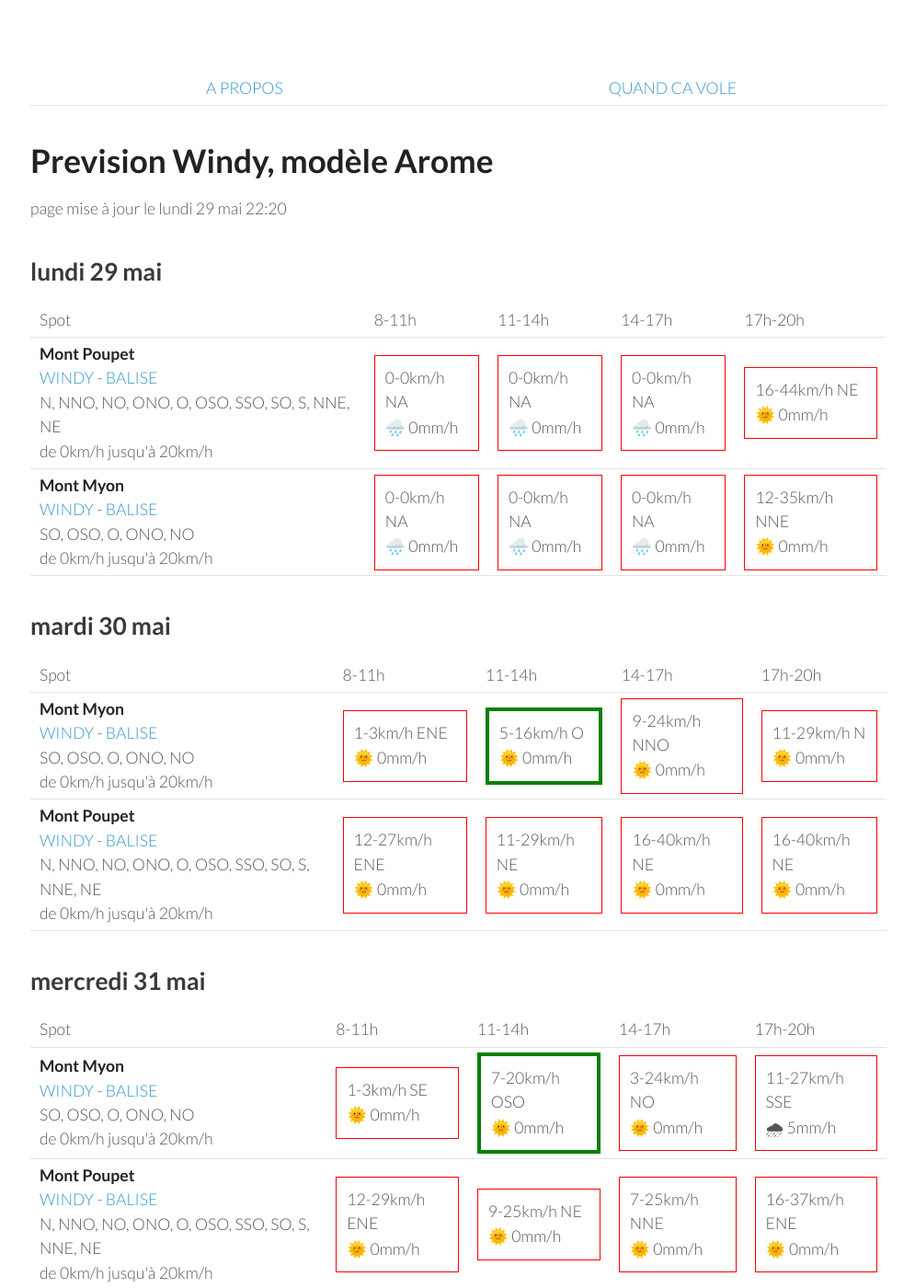
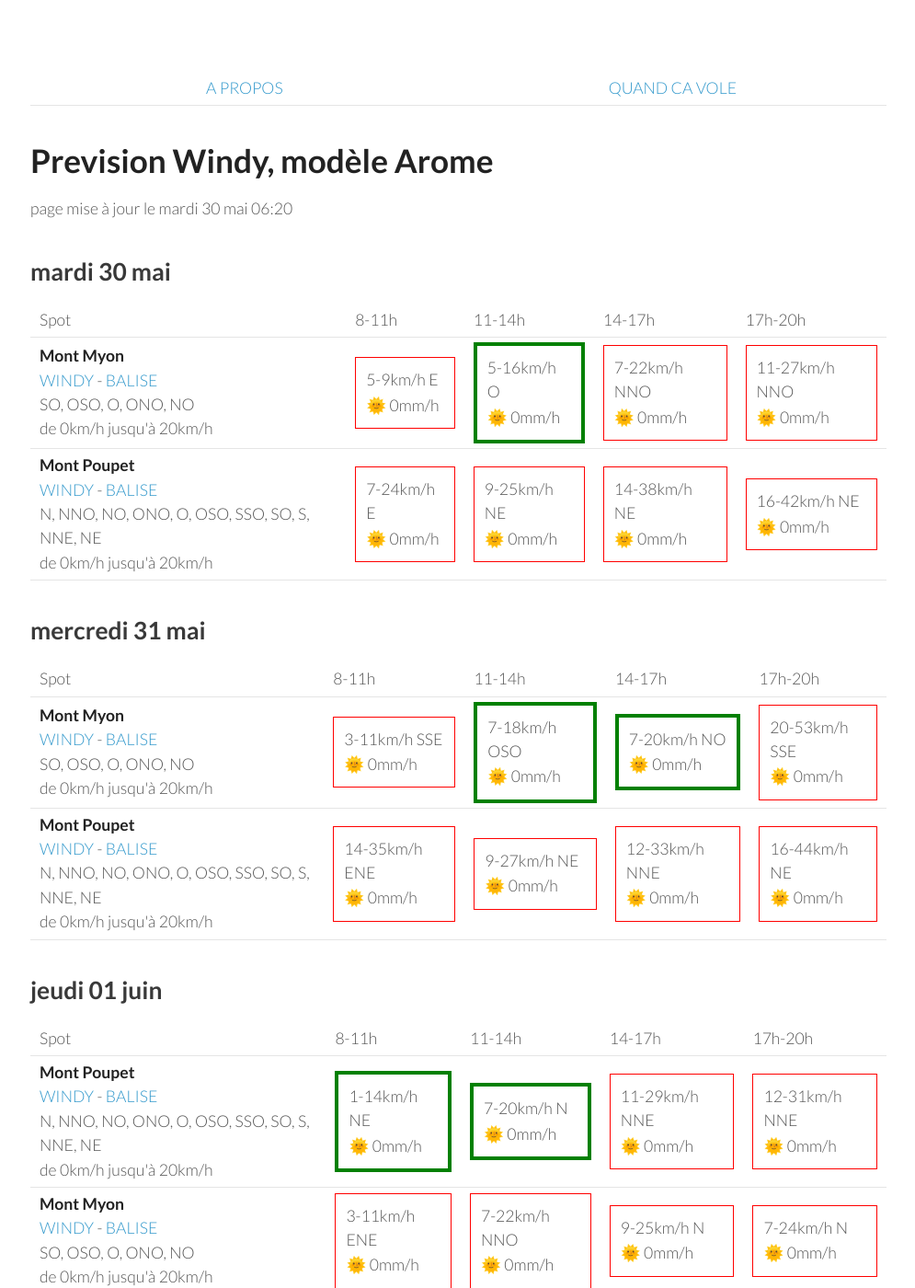
Before and after one commit to parapente-dans-le-nord/parapente-dans-le-nord.github.io, a Jekyll site: the page built from jura.markdown, in a window 1280 px wide and 1400 px high. Shown: the whole window at 92% size, without its empty margins (25-1020 px from the left). Built offline with Jekyll 4.4.1, drawn with Linux system fonts in a browser that asks for light colours; some of the changed text lies outside the part shown.

Commit message:
update index.markdown

```diff
--- a/jura.markdown
+++ b/jura.markdown
@@ -7,42 +7,8 @@ title:  "Tous les spots"
 {: .links}
 
 # Prevision Windy, modèle Arome
-page mise à jour le lundi 29 mai 22:20
+page mise à jour le mardi 30 mai 06:20
 
-## lundi 29 mai
-
-{::nomarkdown}
-<table>
-  <tbody>
-    <tr>
-      <td>Spot</td>
-      <td>8-11h</td>
-      <td>11-14h</td>
-      <td>14-17h</td>
-      <td>17h-20h</td>
-    </tr>
-<tr>
-        <td><strong>Mont Poupet</strong><br><a href="https://windy.com/46.970/5.876?46.541,5.876,8">WINDY</a> - <span class=""><a href="http://www.balisemeteo.com/balise.php?idBalise=92">BALISE</a> </span><br> <span class="vent-favorable">N, NNO, NO, ONO, O, OSO, SSO, SO, S, NNE, NE</span><br><span class="force-vent">de 0km/h jusqu'à 20km/h</span> </td>
-
-            <td><div class="not-flyable"><p>0-0km/h NA</p><p>🌧️ 0mm/h</p></div></td>
-            <td><div class="not-flyable"><p>0-0km/h NA</p><p>🌧️ 0mm/h</p></div></td>
-            <td><div class="not-flyable"><p>0-0km/h NA</p><p>🌧️ 0mm/h</p></div></td>
-            <td><div class="not-flyable"><p>16-44km/h NE</p><p>🌞 0mm/h</p></div></td>
-
-    </tr>
-<tr>
-        <td><strong>Mont Myon</strong><br><a href="https://windy.com/46.331/5.397?45.898,5.394,8,m:eWoagj8">WINDY</a> - <span class=""><a href="http://www.balisemeteo.com/balise.php?idBalise=70">BALISE</a> </span><br> <span class="vent-favorable">SO, OSO, O, ONO, NO</span><br><span class="force-vent">de 0km/h jusqu'à 20km/h</span> </td>
-
-            <td><div class="not-flyable"><p>0-0km/h NA</p><p>🌧️ 0mm/h</p></div></td>
-            <td><div class="not-flyable"><p>0-0km/h NA</p><p>🌧️ 0mm/h</p></div></td>
-            <td><div class="not-flyable"><p>0-0km/h NA</p><p>🌧️ 0mm/h</p></div></td>
-            <td><div class="not-flyable"><p>12-35km/h NNE</p><p>🌞 0mm/h</p></div></td>
-
-    </tr>
-
-</tbody>
-</table>
-{:/}
 ## mardi 30 mai
 
 {::nomarkdown}
@@ -58,20 +24,20 @@ page mise à jour le lundi 29 mai 22:20
 <tr>
         <td><strong>Mont Myon</strong><br><a href="https://windy.com/46.331/5.397?45.898,5.394,8,m:eWoagj8">WINDY</a> - <span class=""><a href="http://www.balisemeteo.com/balise.php?idBalise=70">BALISE</a> </span><br> <span class="vent-favorable">SO, OSO, O, ONO, NO</span><br><span class="force-vent">de 0km/h jusqu'à 20km/h</span> </td>
 
-            <td><div class="not-flyable"><p>1-3km/h ENE</p><p>🌞 0mm/h</p></div></td>
+            <td><div class="not-flyable"><p>5-9km/h E</p><p>🌞 0mm/h</p></div></td>
             <td><div class="flyable"><p>5-16km/h O</p><p>🌞 0mm/h</p></div></td>
-            <td><div class="not-flyable"><p>9-24km/h NNO</p><p>🌞 0mm/h</p></div></td>
-            <td><div class="not-flyable"><p>11-29km/h N</p><p>🌞 0mm/h</p></div></td>
+            <td><div class="not-flyable"><p>7-22km/h NNO</p><p>🌞 0mm/h</p></div></td>
+            <td><div class="not-flyable"><p>11-27km/h NNO</p><p>🌞 0mm/h</p></div></td>
 
 
     </tr>
 <tr>
         <td><strong>Mont Poupet</strong><br><a href="https://windy.com/46.970/5.876?46.541,5.876,8">WINDY</a> - <span class=""><a href="http://www.balisemeteo.com/balise.php?idBalise=92">BALISE</a> </span><br> <span class="vent-favorable">N, NNO, NO, ONO, O, OSO, SSO, SO, S, NNE, NE</span><br><span class="force-vent">de 0km/h jusqu'à 20km/h</span> </td>
 
-            <td><div class="not-flyable"><p>12-27km/h ENE</p><p>🌞 0mm/h</p></div></td>
-            <td><div class="not-flyable"><p>11-29km/h NE</p><p>🌞 0mm/h</p></div></td>
-            <td><div class="not-flyable"><p>16-40km/h NE</p><p>🌞 0mm/h</p></div></td>
-            <td><div class="not-flyable"><p>16-40km/h NE</p><p>🌞 0mm/h</p></div></td>
+            <td><div class="not-flyable"><p>7-24km/h E</p><p>🌞 0mm/h</p></div></td>
+            <td><div class="not-flyable"><p>9-25km/h NE</p><p>🌞 0mm/h</p></div></td>
+            <td><div class="not-flyable"><p>14-38km/h NE</p><p>🌞 0mm/h</p></div></td>
+            <td><div class="not-flyable"><p>16-42km/h NE</p><p>🌞 0mm/h</p></div></td>
 
 
     </tr>
@@ -94,20 +60,20 @@ page mise à jour le lundi 29 mai 22:20
 <tr>
         <td><strong>Mont Myon</strong><br><a href="https://windy.com/46.331/5.397?45.898,5.394,8,m:eWoagj8">WINDY</a> - <span class=""><a href="http://www.balisemeteo.com/balise.php?idBalise=70">BALISE</a> </span><br> <span class="vent-favorable">SO, OSO, O, ONO, NO</span><br><span class="force-vent">de 0km/h jusqu'à 20km/h</span> </td>
 
-            <td><div class="not-flyable"><p>1-3km/h SE</p><p>🌞 0mm/h</p></div></td>
-            <td><div class="flyable"><p>7-20km/h OSO</p><p>🌞 0mm/h</p></div></td>
-            <td><div class="not-flyable"><p>3-24km/h NO</p><p>🌞 0mm/h</p></div></td>
-            <td><div class="not-flyable"><p>11-27km/h SSE</p><p>🌧 5mm/h</p></div></td>
+            <td><div class="not-flyable"><p>3-11km/h SSE</p><p>🌞 0mm/h</p></div></td>
+            <td><div class="flyable"><p>7-18km/h OSO</p><p>🌞 0mm/h</p></div></td>
+            <td><div class="flyable"><p>7-20km/h NO</p><p>🌞 0mm/h</p></div></td>
+            <td><div class="not-flyable"><p>20-53km/h SSE</p><p>🌞 0mm/h</p></div></td>
 
 
     </tr>
 <tr>
         <td><strong>Mont Poupet</strong><br><a href="https://windy.com/46.970/5.876?46.541,5.876,8">WINDY</a> - <span class=""><a href="http://www.balisemeteo.com/balise.php?idBalise=92">BALISE</a> </span><br> <span class="vent-favorable">N, NNO, NO, ONO, O, OSO, SSO, SO, S, NNE, NE</span><br><span class="force-vent">de 0km/h jusqu'à 20km/h</span> </td>
 
-            <td><div class="not-flyable"><p>12-29km/h ENE</p><p>🌞 0mm/h</p></div></td>
-            <td><div class="not-flyable"><p>9-25km/h NE</p><p>🌞 0mm/h</p></div></td>
-            <td><div class="not-flyable"><p>7-25km/h NNE</p><p>🌞 0mm/h</p></div></td>
-            <td><div class="not-flyable"><p>16-37km/h ENE</p><p>🌞 0mm/h</p></div></td>
+            <td><div class="not-flyable"><p>14-35km/h ENE</p><p>🌞 0mm/h</p></div></td>
+            <td><div class="not-flyable"><p>9-27km/h NE</p><p>🌞 0mm/h</p></div></td>
+            <td><div class="not-flyable"><p>12-33km/h NNE</p><p>🌞 0mm/h</p></div></td>
+            <td><div class="not-flyable"><p>16-44km/h NE</p><p>🌞 0mm/h</p></div></td>
 
 
     </tr>
@@ -130,9 +96,9 @@ page mise à jour le lundi 29 mai 22:20
 <tr>
         <td><strong>Mont Poupet</strong><br><a href="https://windy.com/46.970/5.876?46.541,5.876,8">WINDY</a> - <span class=""><a href="http://www.balisemeteo.com/balise.php?idBalise=92">BALISE</a> </span><br> <span class="vent-favorable">N, NNO, NO, ONO, O, OSO, SSO, SO, S, NNE, NE</span><br><span class="force-vent">de 0km/h jusqu'à 20km/h</span> </td>
 
-            <td><div class="flyable"><p>1-16km/h SO</p><p>🌞 0mm/h</p></div></td>
-            <td><div class="flyable"><p>5-20km/h N</p><p>🌞 0mm/h</p></div></td>
-            <td><div class="not-flyable"><p>9-24km/h N</p><p>🌧 0.2mm/h</p></div></td>
+            <td><div class="flyable"><p>1-14km/h NE</p><p>🌞 0mm/h</p></div></td>
+            <td><div class="flyable"><p>7-20km/h N</p><p>🌞 0mm/h</p></div></td>
+            <td><div class="not-flyable"><p>11-29km/h NNE</p><p>🌞 0mm/h</p></div></td>
             <td><div class="not-flyable"><p>12-31km/h NNE</p><p>🌞 0mm/h</p></div></td>
 
 
@@ -141,9 +107,9 @@ page mise à jour le lundi 29 mai 22:20
         <td><strong>Mont Myon</strong><br><a href="https://windy.com/46.331/5.397?45.898,5.394,8,m:eWoagj8">WINDY</a> - <span class=""><a href="http://www.balisemeteo.com/balise.php?idBalise=70">BALISE</a> </span><br> <span class="vent-favorable">SO, OSO, O, ONO, NO</span><br><span class="force-vent">de 0km/h jusqu'à 20km/h</span> </td>
 
             <td><div class="not-flyable"><p>3-11km/h ENE</p><p>🌞 0mm/h</p></div></td>
-            <td><div class="not-flyable"><p>7-20km/h NNO</p><p>🌞 0mm/h</p></div></td>
+            <td><div class="not-flyable"><p>7-22km/h NNO</p><p>🌞 0mm/h</p></div></td>
             <td><div class="not-flyable"><p>9-25km/h N</p><p>🌞 0mm/h</p></div></td>
-            <td><div class="not-flyable"><p>11-25km/h N</p><p>🌞 0mm/h</p></div></td>
+            <td><div class="not-flyable"><p>7-24km/h N</p><p>🌞 0mm/h</p></div></td>
 
 
     </tr>
@@ -176,8 +142,8 @@ page mise à jour le lundi 29 mai 22:20
 <tr>
         <td><strong>Mont Poupet</strong><br><a href="https://windy.com/46.970/5.876?46.541,5.876,8">WINDY</a> - <span class=""><a href="http://www.balisemeteo.com/balise.php?idBalise=92">BALISE</a> </span><br> <span class="vent-favorable">N, NNO, NO, ONO, O, OSO, SSO, SO, S, NNE, NE</span><br><span class="force-vent">de 0km/h jusqu'à 20km/h</span> </td>
 
-            <td><div class="not-flyable"><p>3-18km/h E</p><p>🌞 0mm/h</p></div></td>
-            <td><div class="not-flyable"><p>9-25km/h N</p><p>🌞 0mm/h</p></div></td>
+            <td><div class="not-flyable"><p>5-16km/h ESE</p><p>🌞 0mm/h</p></div></td>
+            <td><div class="not-flyable"><p>9-24km/h N</p><p>🌞 0mm/h</p></div></td>
             <td><div class="not-flyable"><p>14-35km/h NNE</p><p>🌞 0mm/h</p></div></td>
             <td><div class="not-flyable"><p>14-37km/h NNE</p><p>🌞 0mm/h</p></div></td>
 
```
